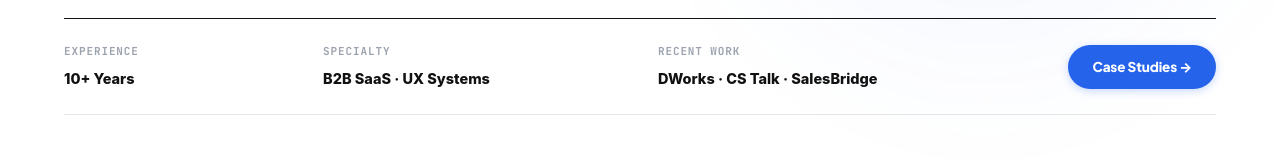
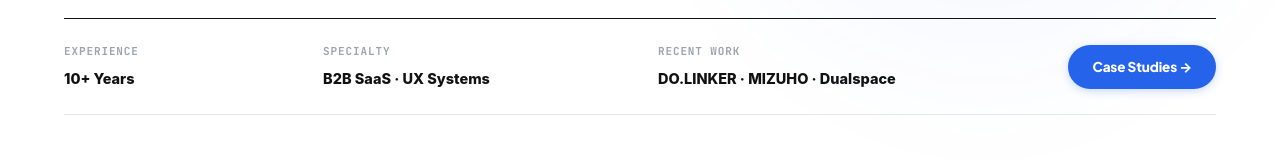
Before and after one commit to mobius38/sylee-portfolio, a React (Vite) app: page / in a window 1280 px wide. Shown: the part 537-697 px from the top of the page. Built offline with nearby package versions, Linux system fonts and the light colour scheme; the HTML template or start-up script is replaced by a standard one.

Commit message:
fix: update RECENT WORK in Hero section to accurately reflect latest projects (DO.LINKER · MIZUHO · Dualspace)

```diff
--- a/src/components/sections/HeroProfileSection.tsx
+++ b/src/components/sections/HeroProfileSection.tsx
@@ -293,7 +293,7 @@ export function HeroProfileSection({
             RECENT WORK
           </span>
           <span style={{ fontFamily: "'Inter', sans-serif", fontSize: "14.5px", fontWeight: 800, color: "#111111" }}>
-            DWorks · CS Talk · SalesBridge
+            DO.LINKER · MIZUHO · Dualspace
           </span>
         </div>
         <div style={{ gridColumn: isMobile ? "span 2" : "auto", display: "flex", justifyContent: isMobile ? "flex-start" : "flex-end" }}>
```
